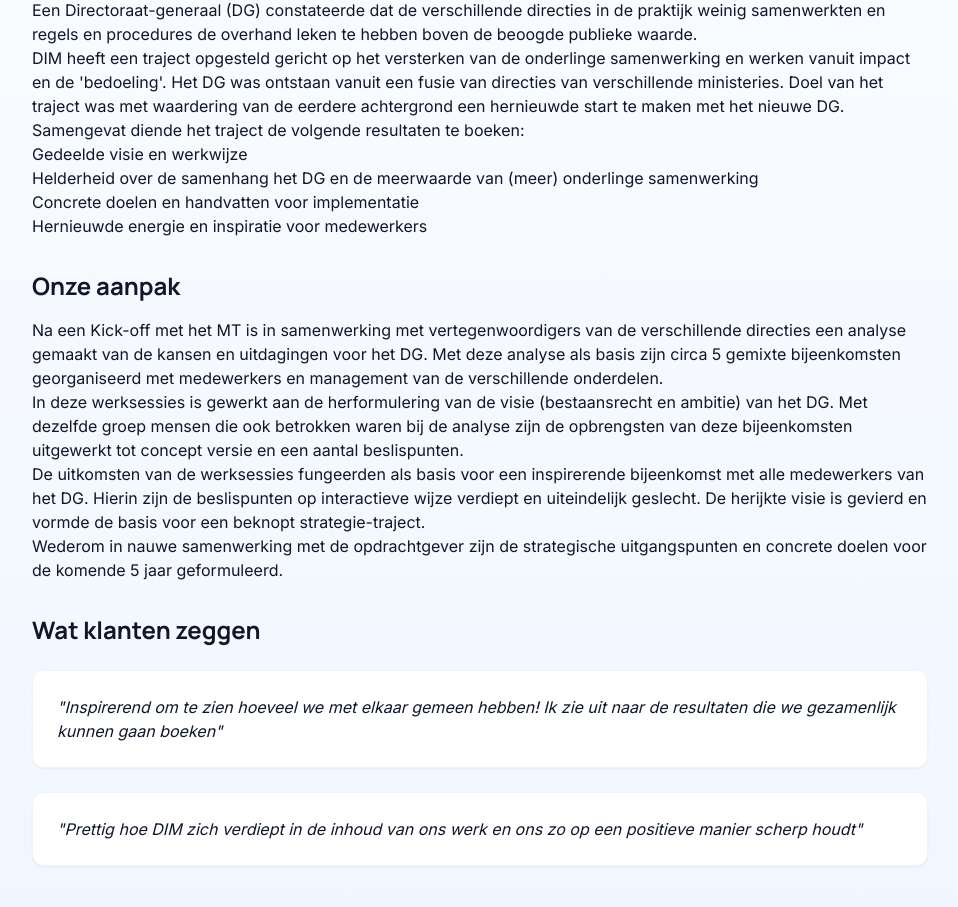
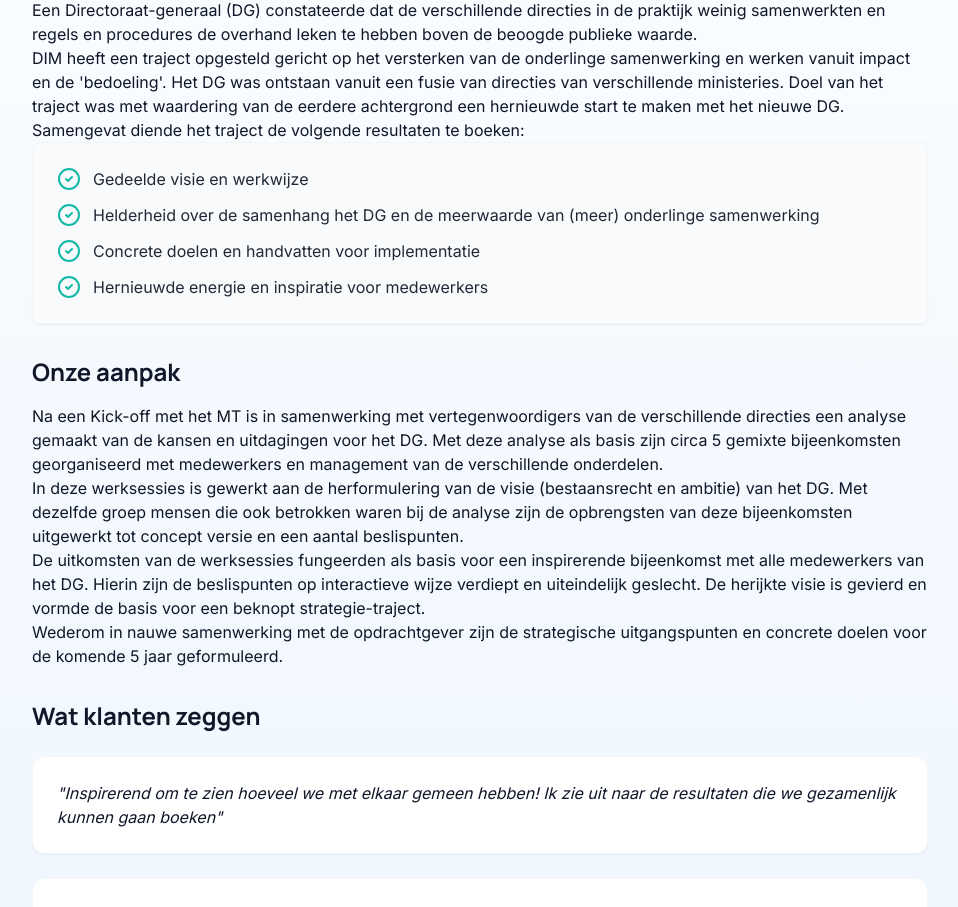
Before and after one commit to dimamsterdam/dim-amsterdam, a React (Vite) app: page /cases/herijking-visie-strategie in a window 1280 px wide. Shown: the part 810-1717 px from the top of the page, without its empty margins (160-1118 px from the left). Built offline with nearby package versions, Linux system fonts and the light colour scheme.

Commit message:
Format list items as bullets
Formats the list items under "Samengevat" as unordered list bullets.

```diff
--- a/src/pages/cases/HerijkingVisieStrategiePage.tsx
+++ b/src/pages/cases/HerijkingVisieStrategiePage.tsx
@@ -1,9 +1,12 @@
+
 import React, { useEffect } from "react";
 import PageLayout from "@/components/PageLayout";
 import AnimatedSection from "@/components/AnimatedSection";
 import { AspectRatio } from "@/components/ui/aspect-ratio";
 import { Button } from "@/components/ui/button";
 import { Link } from "react-router-dom";
+import { CheckCircle2 } from "lucide-react";
+
 const HerijkingVisieStrategiePage = () => {
   // Scroll to top when the component mounts
   useEffect(() => {
@@ -39,11 +42,23 @@ const HerijkingVisieStrategiePage = () => {
 
               <p contentEditable>Samengevat diende het traject de volgende resultaten te boeken:</p>
 
-              <ul>
-                <li contentEditable>Gedeelde visie en werkwijze</li>
-                <li contentEditable>Helderheid over de samenhang het DG en de meerwaarde van (meer) onderlinge samenwerking</li>
-                <li contentEditable>Concrete doelen en handvatten voor implementatie</li>
-                <li contentEditable>Hernieuwde energie en inspiratie voor medewerkers</li>
+              <ul className="space-y-3 bg-gray-50 p-6 rounded-lg border border-gray-100 shadow-sm">
+                <li className="flex items-center space-x-3" contentEditable>
+                  <CheckCircle2 className="text-teal-500 w-6 h-6 flex-shrink-0" />
+                  <span className="text-gray-800">Gedeelde visie en werkwijze</span>
+                </li>
+                <li className="flex items-center space-x-3" contentEditable>
+                  <CheckCircle2 className="text-teal-500 w-6 h-6 flex-shrink-0" />
+                  <span className="text-gray-800">Helderheid over de samenhang het DG en de meerwaarde van (meer) onderlinge samenwerking</span>
+                </li>
+                <li className="flex items-center space-x-3" contentEditable>
+                  <CheckCircle2 className="text-teal-500 w-6 h-6 flex-shrink-0" />
+                  <span className="text-gray-800">Concrete doelen en handvatten voor implementatie</span>
+                </li>
+                <li className="flex items-center space-x-3" contentEditable>
+                  <CheckCircle2 className="text-teal-500 w-6 h-6 flex-shrink-0" />
+                  <span className="text-gray-800">Hernieuwde energie en inspiratie voor medewerkers</span>
+                </li>
               </ul>
 
               <h2 className="text-2xl font-display font-bold mt-8 mb-4" contentEditable>Onze aanpak</h2>
```
